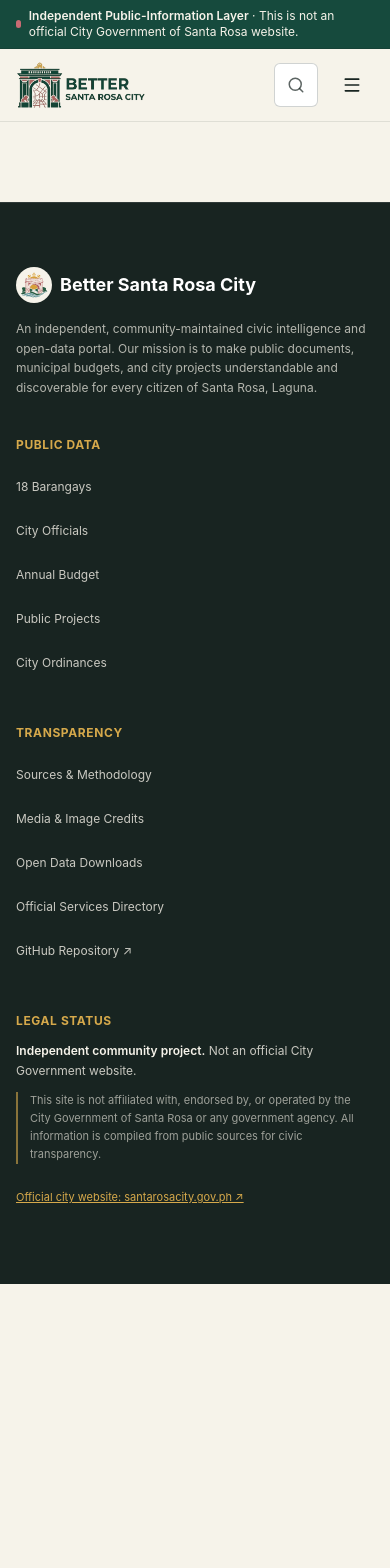
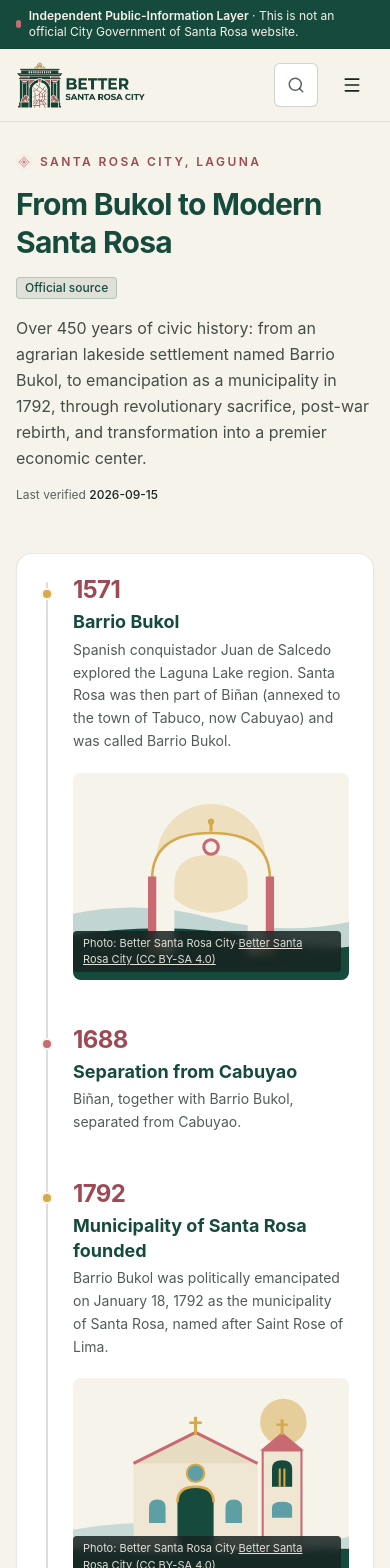
Before and after one commit to jericizon/bettersantarosacity, a Nuxt app: page /history in a window 390 px wide. Shown: the top 1568 px of the page. Before the commit the page ends 1284 px from the top, so only its background shows below. Built offline with nearby package versions, Linux system fonts and the light colour scheme.

Commit message:
feat(history): add dedicated /history route with chronological timeline

```diff
--- /dev/null
+++ b/pages/history/index.vue
@@ -0,0 +1,74 @@
+<script setup lang="ts">
+import cityData from '~/data/city.json'
+import CivicTimeline from '~/components/civic/Timeline.vue'
+import CivicRoseMotif from '~/components/civic/RoseMotif.vue'
+import DataSourceBadge from '~/components/data/SourceBadge.vue'
+import DataLastVerified from '~/components/data/LastVerified.vue'
+import { buildSeoHead } from '~/utils/seo'
+
+if (typeof useHead === 'function') {
+  useHead(buildSeoHead({
+    title: 'History of Santa Rosa City · From Bukol to Modern Day',
+    description: 'Historical timeline of Santa Rosa, Laguna from Barrio Bukol in 1571 to 2004 cityhood and modern civic development.',
+    path: '/history',
+    jsonLd: {
+      '@context': 'https://schema.org',
+      '@type': 'Article',
+      headline: 'History of Santa Rosa City: From Bukol to Modern Day',
+      description: 'Historical timeline and public records of Santa Rosa City, Laguna.',
+      datePublished: '2026-09-15',
+      dateModified: cityData.lastVerified,
+      author: {
+        '@type': 'Organization',
+        name: 'Better Santa Rosa City'
+      }
+    }
+  }))
+}
+
+const timeline = cityData.timeline
+const sources = cityData.sources
+const lastVerified = cityData.lastVerified
+</script>
+
+<template>
+  <div data-pagefind-filter="type:history" class="max-w-7xl mx-auto px-4 sm:px-6 lg:px-8 py-8 sm:py-16 space-y-12">
+    <!-- Header -->
+    <header class="max-w-3xl space-y-4">
+      <p class="flex items-center gap-2 text-xs font-semibold uppercase tracking-[0.2em] text-rose-accent-dark">
+        <CivicRoseMotif :size="16" class="text-rose-accent" />
+        Santa Rosa City, Laguna
+      </p>
+      <h1 class="font-serif text-3xl sm:text-4xl lg:text-5xl font-bold tracking-tight text-laguna-green leading-tight">
+        From Bukol to Modern Santa Rosa
+      </h1>
+      <div class="flex flex-wrap items-center gap-2">
+        <DataSourceBadge type="official" />
+      </div>
+      <p class="text-base sm:text-lg leading-relaxed text-charcoal/80">
+        Over 450 years of civic history: from an agrarian lakeside settlement named Barrio Bukol, to emancipation as a municipality in 1792, through revolutionary sacrifice, post-war rebirth, and transformation into a premier economic center.
+      </p>
+      <DataLastVerified :date="lastVerified" :show-state="false" />
+    </header>
+
+    <!-- Historical Timeline Chapter -->
+    <section aria-label="Chronological Timeline" class="rounded-2xl border border-charcoal/10 bg-white p-6 sm:p-12 shadow-sm">
+      <CivicTimeline :items="timeline" theme="light" />
+    </section>
+
+    <!-- Source Notes -->
+    <section aria-labelledby="history-sources-heading" class="rounded-xl border border-charcoal/10 bg-parchment p-6 sm:p-8 space-y-4">
+      <h2 id="history-sources-heading" class="font-serif text-xl font-bold text-laguna-green">
+        Sources and Historical References
+      </h2>
+      <p class="text-sm text-charcoal/70 leading-relaxed">
+        Timeline entries are drawn directly from official municipal publications, the 2025 Voluntary Local Review, Republic Acts, and verified archival records.
+      </p>
+      <ul class="space-y-2 text-xs text-charcoal/80 list-disc pl-5">
+        <li v-for="(source, idx) in sources" :key="idx">
+          {{ source }}
+        </li>
+      </ul>
+    </section>
+  </div>
+</template>
```
Also changed, not shown: 1 other file (tests, documents, lock files or other folders).
